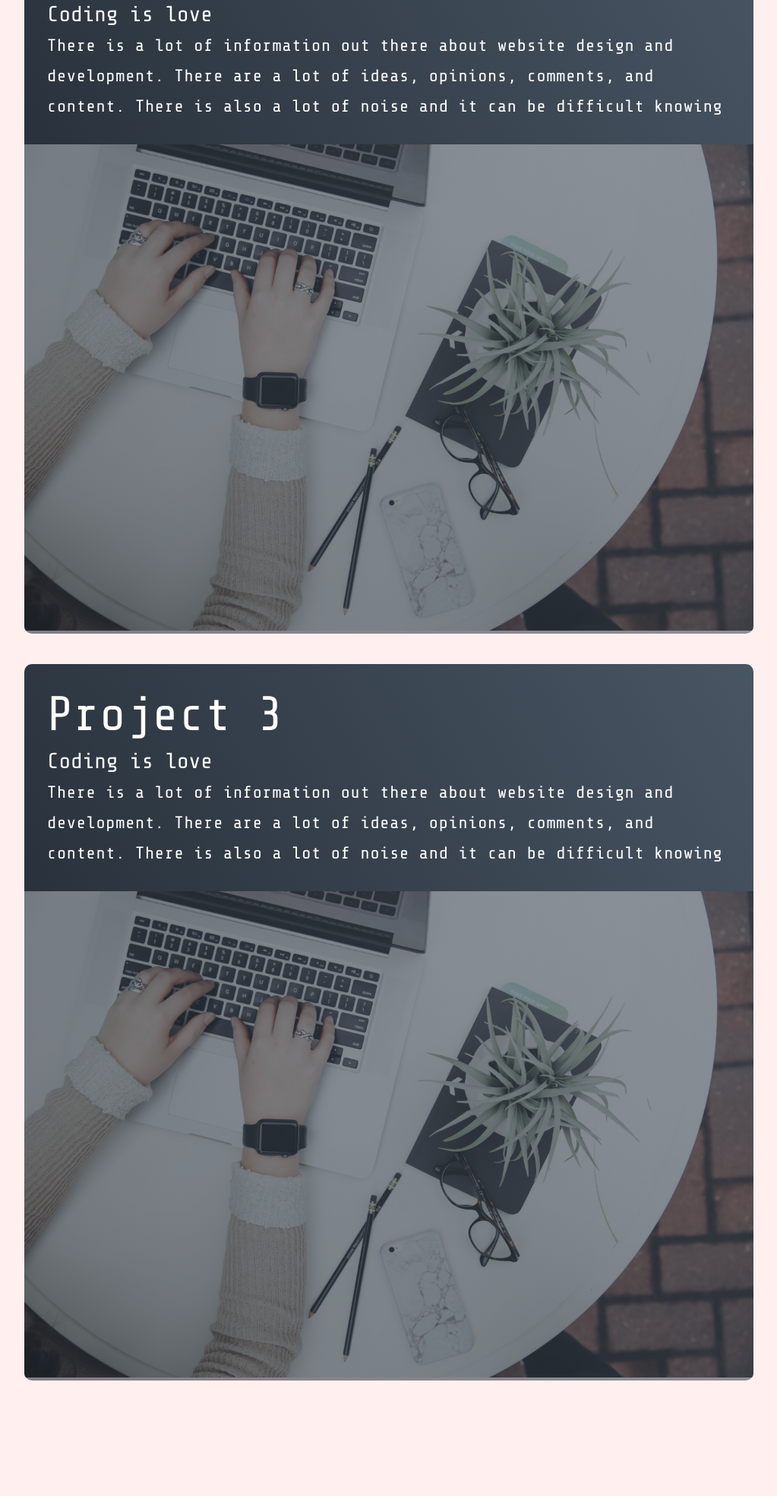
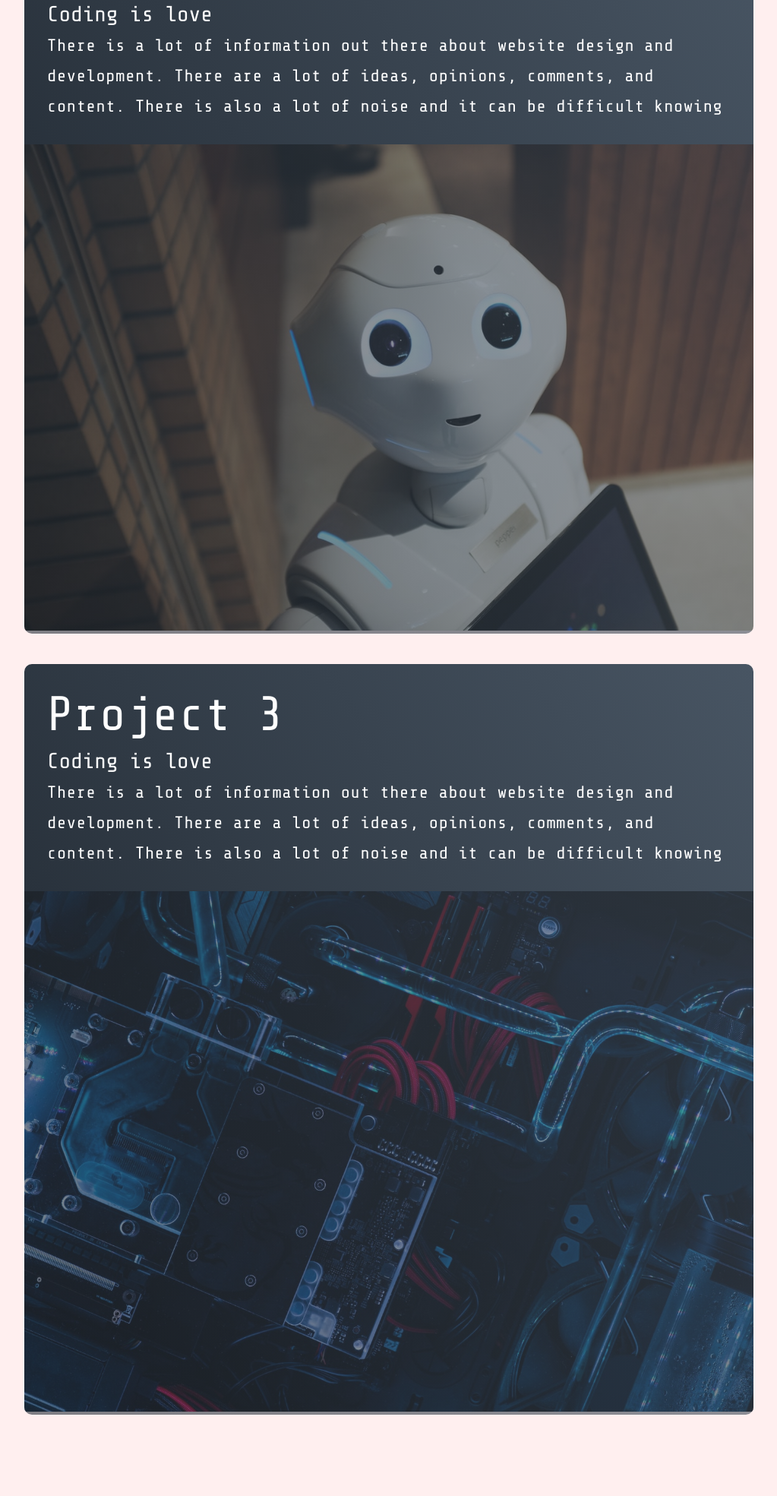
Before and after one commit to green2050/green2050-portfolio1, a plain HTML site: page index.html in a window 1280 px wide. Shown: the part 3791-5760 px from the top of the page at 76% size, without its empty margins (128-1151 px from the left). Drawn offline with nearby package versions, Linux system fonts and the light colour scheme.

Commit message:
new-images added

```diff
--- a/index.html
+++ b/index.html
@@ -157,7 +157,7 @@
             </div>
             <div class="project-img">
               <img
-                src="./images/images/corinne-kutz-tMI2_-r5Nfo-unsplash.jpg"
+                src="./images/images/robot.jpeg"
                 alt="image"
               />
             </div>
@@ -175,7 +175,7 @@
             </div>
             <div class="project-img">
               <img
-                src="./images/images/corinne-kutz-tMI2_-r5Nfo-unsplash.jpg"
+                src="./images/images/hard-disk.jpeg"
                 alt="image"
               />
             </div>
```
Also changed, not shown: images/images/hard-disk.jpeg (added), images/images/robot.jpeg (added).
